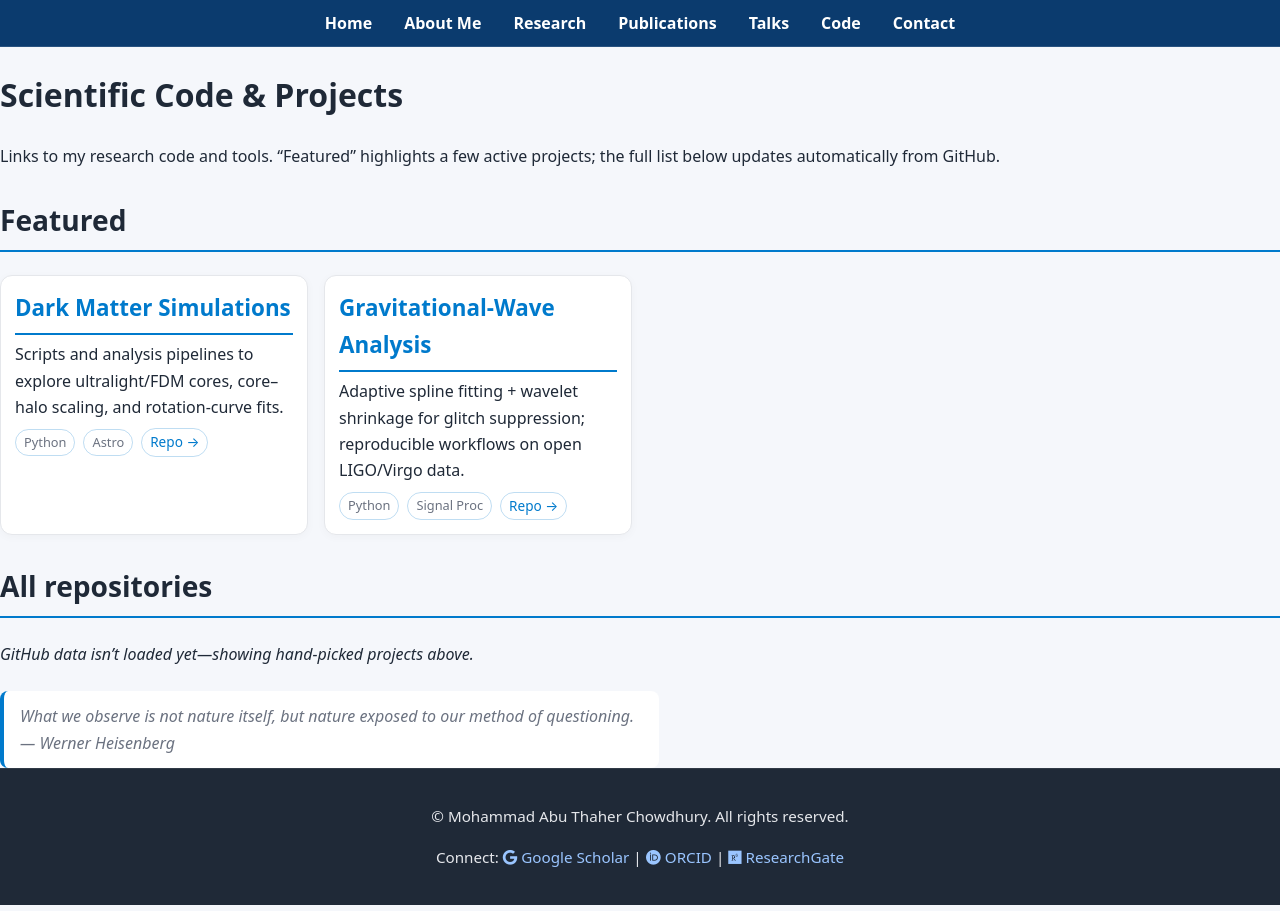
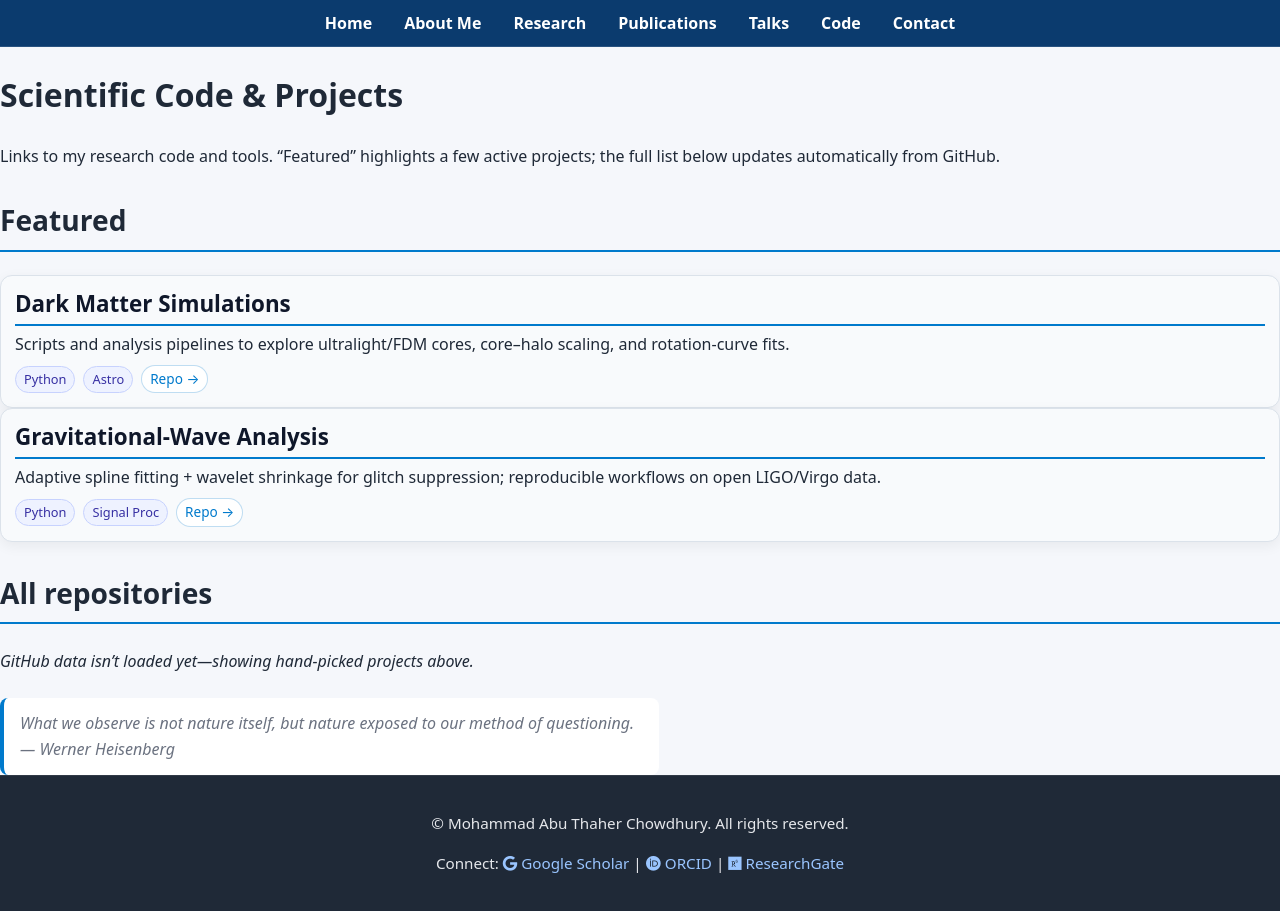
Before and after one commit to matc-thaher/website, a Jekyll site: the page built from code.md, in a window 1280 px wide. Built offline with Jekyll 4.4.1, drawn with Linux system fonts in a browser that asks for light colours.

Commit message:
Update style.css

```diff
--- a/assets/css/style.css
+++ b/assets/css/style.css
@@ -472,33 +472,70 @@
 .pub-updated{ color: var(--muted, #6b7280); margin-top: -6px; }
 
 /* Code page cards */
-.project-grid{
-  display:grid;
-  gap:16px;
-  grid-template-columns: repeat(auto-fill, minmax(260px, 1fr));
+/* --- Code page: improve card contrast & readability --- */
+.project-card{
+  background: #f8fafc;                 /* soft gray-blue so it pops on white */
+  border: 1px solid #dbe2ea;            /* clearer edge than #e5e7eb */
+  border-radius: 12px;
+  padding: 14px;
+  box-shadow: 0 4px 14px rgba(0,0,0,.06); /* stronger shadow so it separates */
 }
-.project-card{
-  background:#fff;
-  border:1px solid #e5e7eb;
-  border-radius:12px;
-  padding:14px;
-  box-shadow:0 2px 10px rgba(0,0,0,.03);
+
+.project-card h3{ margin: 0 0 6px; line-height: 1.25; }
+.project-card h3 a{ color: #0f172a; text-decoration: none; }
+.project-card h3 a:hover{ text-decoration: underline; }
+
+.project-card p{
+  margin: 0;
+  color: #1f2937;                      /* darker body text */
+  line-height: 1.55;
 }
-.project-card h3{ margin:0 0 6px; }
-.project-card p{ margin:0; }
+
 .project-meta{
-  margin-top:8px;
-  display:flex; flex-wrap:wrap; gap:6px 8px; align-items:center;
-  color:#6b7280;
+  margin-top: 8px;
+  display: flex; flex-wrap: wrap; gap: 6px 8px; align-items: center;
+  color: #475569;                      /* clearer than the very light gray */
+  font-size: .95rem;
 }
+
 .tag{
-  display:inline-block; font-size:.8rem; padding:2px 8px;
-  border-radius:999px; border:1px solid rgba(0,122,204,.25);
+  display: inline-block; font-size: .8rem; padding: 2px 8px;
+  border-radius: 999px;
+  background: #eef2ff;                 /* subtle tint behind tags */
+  border: 1px solid #c7d2fe;
+  color: #3730a3;
 }
-.muted{ font-size:.85rem; color:#6b7280; }
+
 .badge-link{
-  display:inline-block; font-size:.85rem; padding:2px 8px;
-  border-radius:999px; border:1px solid rgba(0,122,204,.25);
-  text-decoration:none;
+  display: inline-block; font-size: .85rem; padding: 2px 8px;
+  border-radius: 999px;
+  border: 1px solid rgba(0,122,204,.25);
+  background: #ffffff;
+  text-decoration: none;
 }
 .badge-link:hover{ box-shadow: 0 0 0 3px rgba(0,122,204,.15) inset; }
+
+/* Optional: gentle lift on hover so cards feel clickable */
+.project-card:hover{
+  transform: translateY(-1px);
+  transition: box-shadow .2s ease, transform .2s ease;
+  box-shadow: 0 8px 18px rgba(0,0,0,.08);
+}
+
+/* Optional dark-mode refinement (won’t affect light users) */
+@media (prefers-color-scheme: dark){
+  .project-card{
+    background: #0b1220;
+    border-color: #1e293b;
+    box-shadow: 0 6px 18px rgba(0,0,0,.4);
+  }
+  .project-card h3 a,
+  .project-card p,
+  .project-meta{ color: #e6edf3; }
+  .tag{
+    background: rgba(56,139,253,.15);
+    border-color: rgba(56,139,253,.35);
+    color: #cfe3ff;
+  }
+  .badge-link{ color: #e6edf3; border-color: rgba(56,139,253,.35); background: transparent; }
+}
```
